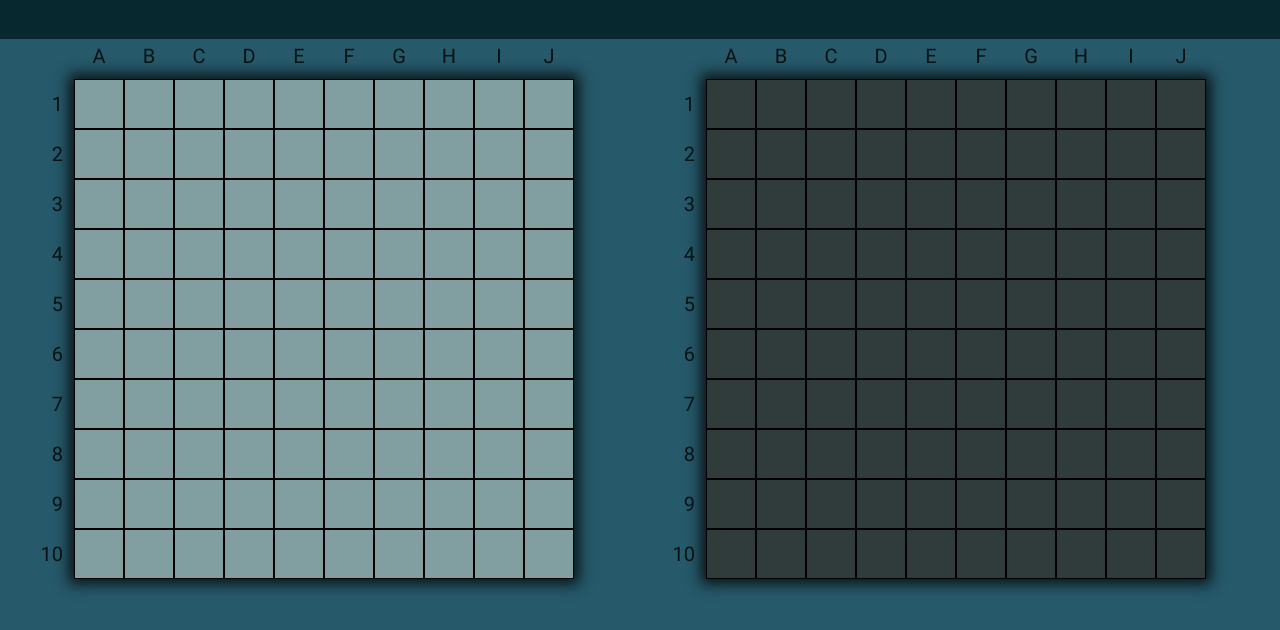
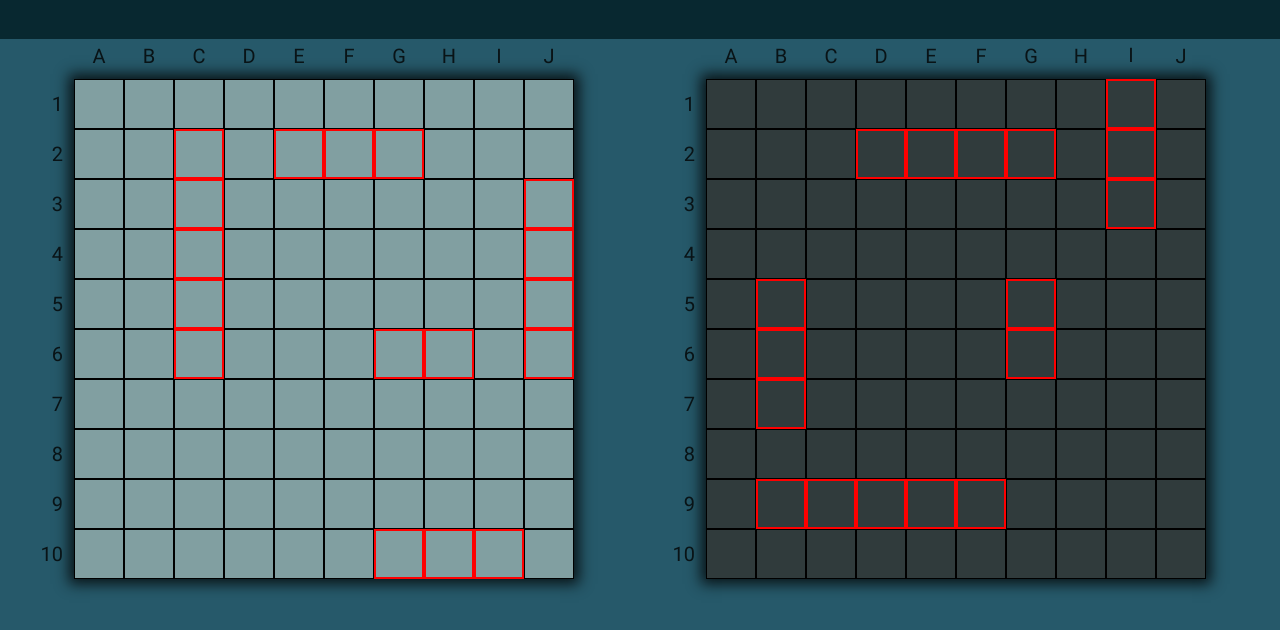
Before and after one commit to BalazsBanfi/Battleship, a website with bundled scripts: page src/index.html in a window 1280 px wide. Shown: the part 104-734 px from the top of the page. Built offline with nearby package versions, Linux system fonts and the light colour scheme.

Commit message:
Set ship border

```diff
--- a/src/render.js
+++ b/src/render.js
@@ -2,14 +2,17 @@ import { gameboard } from "./factories/gameboard.js"
 
 export const renderPage = () => {
 
+    // Prepare player board, place the boats randomly
+    const boardPlayer = gameboard();
+    boardPlayer.setComputerBoard();
+    const playerDiv = document.getElementById('boardPlayer');
+
     // Prepare computer board, place the boats randomly
     const boardComp = gameboard();
     boardComp.setComputerBoard();
-    const playerDiv = document.getElementById('boardPlayer')
+    const compDiv = document.getElementById('boardComputer');
 
-    const compDiv = document.getElementById('boardComputer')
-
-    // Render the board of the player
+    // Render the board of the player with random ships
     for (let i = 0; i < 100; i++) {
         let cell = document.createElement("div");
         if (i < 10) {
@@ -21,6 +24,7 @@ export const renderPage = () => {
 
         cell.classList.add("cellNull");
         cell.classList.add("player");
+        cell.classList.add(`${boardPlayer.cells[i]}`)
         cell.setAttribute("id", `${i}`);
         playerDiv.appendChild(cell);
     }
--- a/src/style.css
+++ b/src/style.css
@@ -123,6 +123,27 @@ header * {
   ***Cell columns and rows***
   **************************/
 
+/* Test show the boats */
+.Carrier {
+  border: 2px solid red;
+}
+.Battleship {
+  border: 2px solid red;
+}
+.Cruiser {
+  border: 2px solid red;
+}
+.Submarine {
+  border: 2px solid red;
+}
+.Destroyer {
+  border: 2px solid red;
+}
+
+.Battleship {
+  border: 2px solid red;
+}
+
 .firstRow::before {
   position: absolute;
   bottom: 60px;
```
